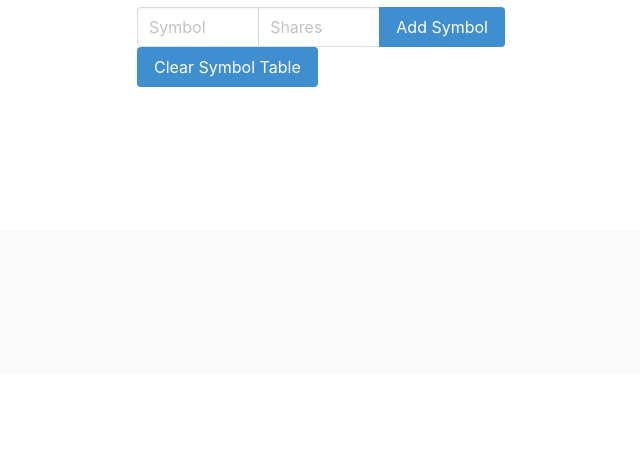
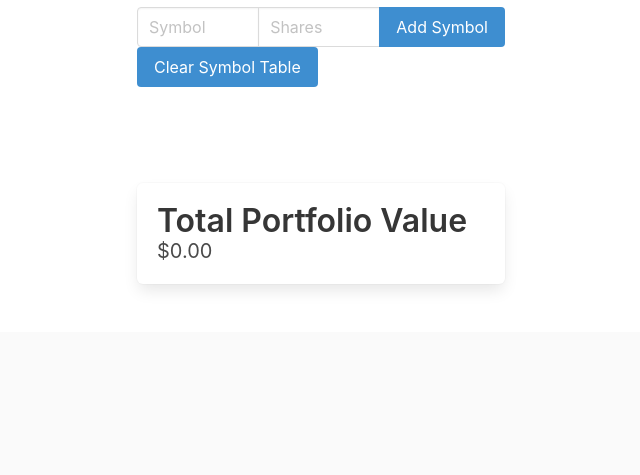
Before and after one commit to reurc/StockAppFlask, a Flask app: page /weather in a window 1280 px wide. Shown: the part 173-648 px from the top of the page, without its empty margins (319-959 px from the left). Run offline with Flask 2, Linux system fonts and the light colour scheme; data that the repository does not hold is empty; some libraries are stand-ins or nearby versions.

Commit message:
Add total value calculation code and display

```diff
--- a/main.py
+++ b/main.py
@@ -62,6 +62,7 @@ def weather():
           '&outputsize=compact&apikey=KIH6VFJ03Z89T5DI'
     stock_data = []
     stocks = Stock.query.all()
+    total_value = 0
 
     for symbol in stocks:
         r = requests.get(url.format(symbol.name)).json()
@@ -73,14 +74,14 @@ def weather():
             'symbol' : symbol.name,
             'shares' : shares,
             'last_price' : last_price,
-            'value' : shares*last_price,
+            'value' : "$" + "{:,.2f}".format(shares*last_price),
         }
-
+        total_value = total_value + stock['shares']*stock['last_price']
         stock_data.append(stock)
 
-    print(weather)
+    total_value = "$" + "{:,.2f}".format(total_value)
 
-    return render_template("weather.html", stock_data=stock_data)
+    return render_template("weather.html", stock_data=stock_data, total_value=total_value)
 
 @app.route('/profile/<username>')
 def profile(username):
--- a/templates/weather.html
+++ b/templates/weather.html
@@ -61,13 +61,26 @@
                                     <p>
                                         <span class="title">{{ stock.symbol }}</span>
                                         <br>
-                                        <span class="subtitle">{{ stock.last_price*stock.shares }}</span>
+                                        <span class="subtitle">{{ stock.value }}</span>
                                     </p>
                                 </div>
                             </div>
                         </article>
                     </div>
                     {% endfor %}
+                    <div class="box">
+                        <article class="media">
+                            <div class="media-content">
+                                <div class="content">
+                                    <p>
+                                        <span class="title">Total Portfolio Value</span>
+                                        <br>
+                                        <span class="subtitle">{{ total_value }}</span>
+                                    </p>
+                                </div>
+                            </div>
+                        </article>
+                    </div>
                 </div>
             </div>
         </div>
```
Also changed, not shown: symbols.db.
